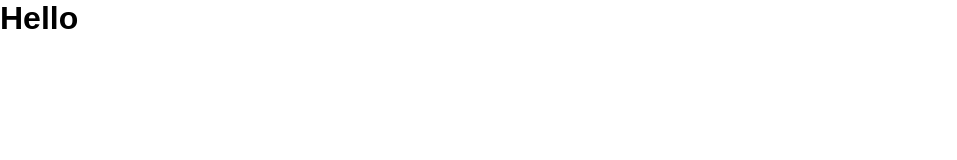
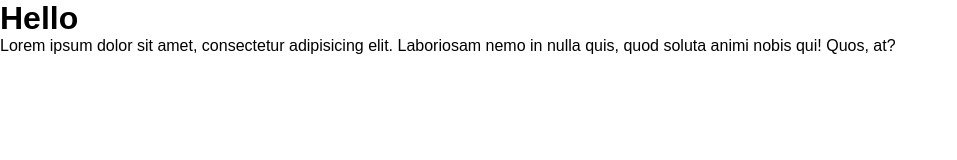
Before and after one commit to sohaldhavale96/Test, a plain HTML site: page index.html in a window 1280 px wide. Shown: the whole page, without its empty margins (0-957 px from the left). Drawn offline with Linux system fonts and the light colour scheme.

Commit message:
para added

```diff
--- a/index.html
+++ b/index.html
@@ -8,6 +8,7 @@
 </head>
 <body>
     <h1>Hello</h1>
+    <p>Lorem ipsum dolor sit amet, consectetur adipisicing elit. Laboriosam nemo in nulla quis, quod soluta animi nobis qui! Quos, at?</p>
     <script src="./script.js"></script>
 </body>
 </html>
```
